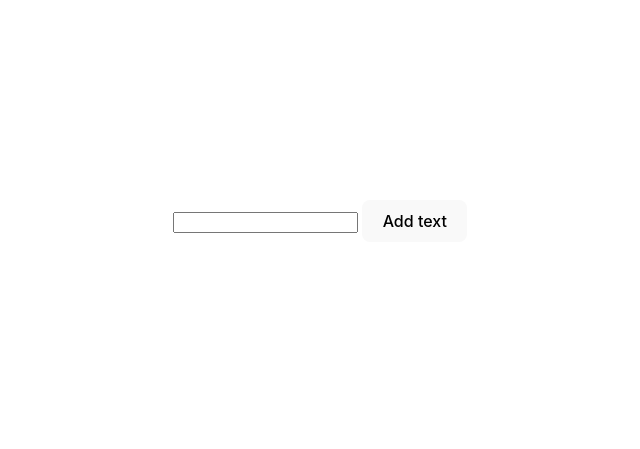
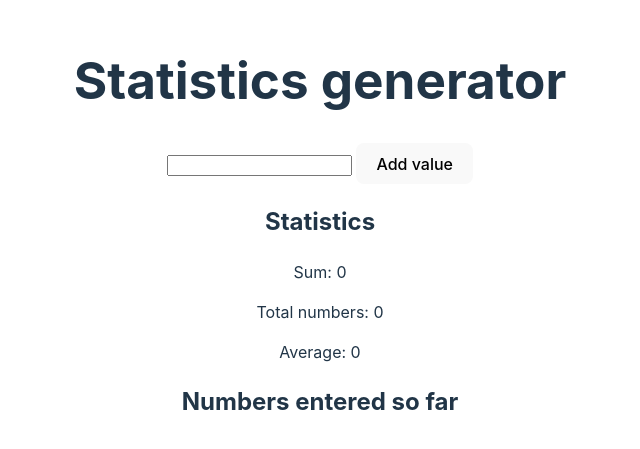
Before and after one commit to aiotrope/gambit, a Svelte app: page / in a window 1280 px wide. Shown: the part 171-620 px from the top of the page, without its empty margins (320-960 px from the left). Built offline with nearby package versions, Linux system fonts and the light colour scheme.

Commit message:
🐛 fix(app): solutions for statistics input exercise

```diff
--- a/src/App.svelte
+++ b/src/App.svelte
@@ -1,5 +1,5 @@
 <script>
-  import Monitor from "./lib/Monitor.svelte";
+  import Statistics from "./lib/Statistics.svelte";
 </script>
 
-<Monitor />
+<Statistics />
--- a/src/lib/Monitor.svelte
+++ b/src/lib/Monitor.svelte
@@ -1,13 +1,13 @@
 <script>
-  import Editor from "./Editor.svelte";
+  import Editor from './Editor.svelte';
   let texts = [];
 
   const addText = (text) => {
-    texts = [...texts, text]
-  }
+    texts = [...texts, text];
+  };
 </script>
 
-<Editor addText={addText}/>
+<Editor {addText} />
 
 <ul>
   {#each texts as text}
--- /dev/null
+++ b/src/lib/Statistics.svelte
@@ -0,0 +1,42 @@
+<script>
+  let numbers = [];
+  let number;
+  const addNumber = () => {
+    numbers = [...numbers, number];
+    number = ''
+
+  };
+
+  let sum;
+
+  $: sum = () =>
+    numbers.reduce((total, current) => {
+      return total + current;
+    }, 0);
+
+  let len = numbers.length;
+
+  $: len = numbers.length;
+
+  let average;
+
+  $: average = len !== 0 ? sum() / len : 0;
+</script>
+
+<h1>Statistics generator</h1>
+
+<input type="number" bind:value={number} />
+<button on:click={addNumber}>Add value</button>
+
+<h2>Statistics</h2>
+<p>Sum: {sum()}</p>
+<p>Total numbers: {len}</p>
+<p>Average: {average}</p>
+
+<h2>Numbers entered so far</h2>
+
+<ul>
+  {#each numbers as num}
+    <li>{num}</li>
+  {/each}
+</ul>
```
